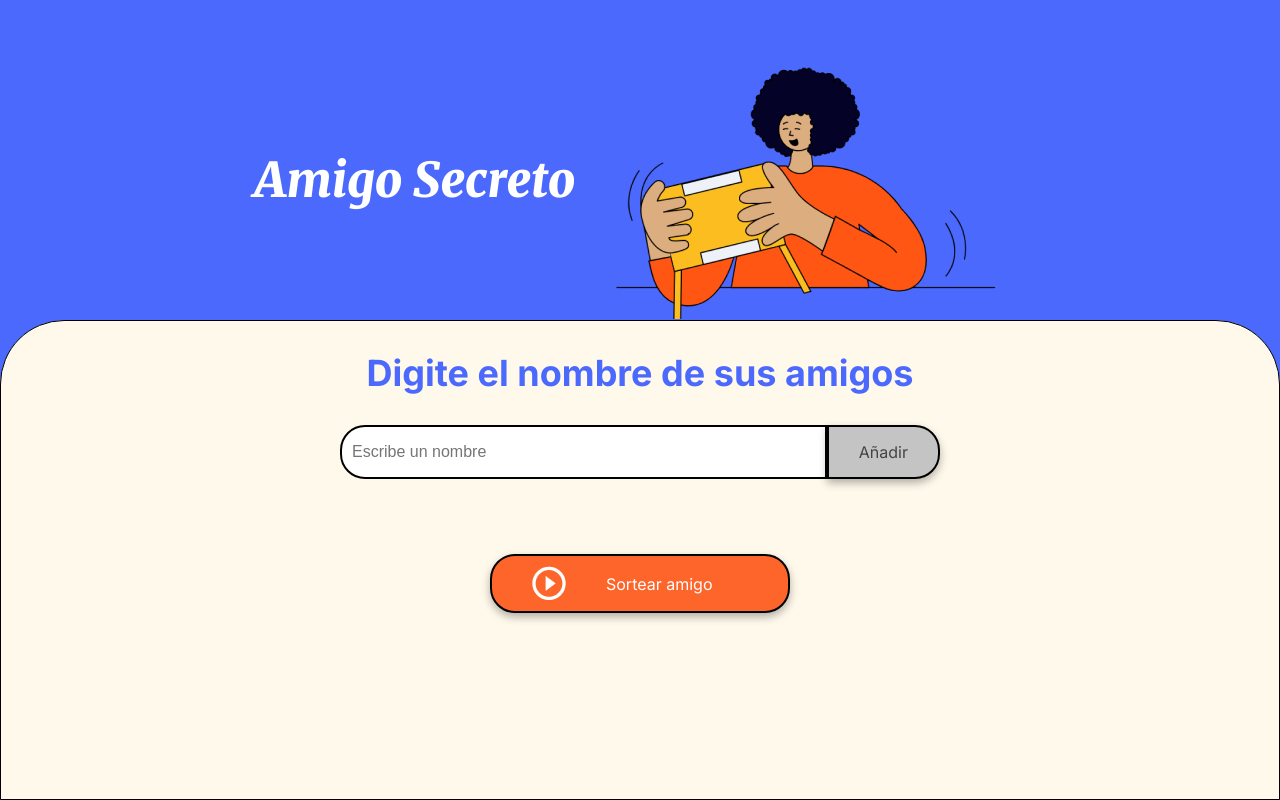
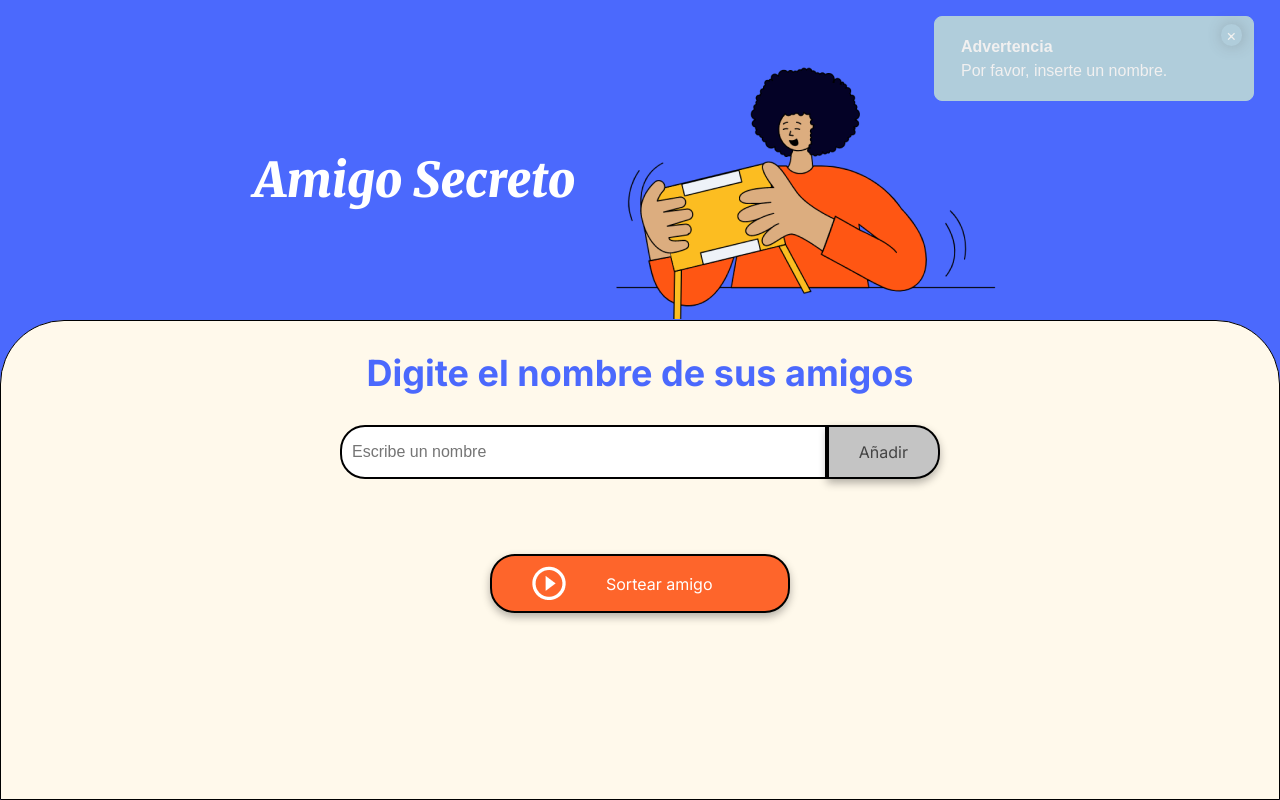
Before and after one commit to AndreaAG01/challenge-amigo-secreto, a plain HTML site: page index.html in a window 1280 px wide. Both pictures are taken after a click on the button "Añadir". Drawn offline with Linux system fonts and the light colour scheme.

Commit message:
Validar el valor capturado y mostrar un alert

```diff
--- a/app.js
+++ b/app.js
@@ -3,3 +3,67 @@
 // Se crea la variable encargada de almacenar los nombres de los amigos
 // Tipo: Array
 let listaAmigos = [];
+//Creo una variable para almacenar el objeto alerta
+let miAlerta = document.getElementById("myAlert");
+
+//Se crea una función que se encargue de añadir los amigos a la variable listaAmigos
+function agregarAmigo() {
+
+    //Inicializamos una variable para almacenar el valor del input
+    //Capturamos el valor del input por Id (amigo)
+    let amigo = document.getElementById('amigo').value;
+
+    //Validamos que el valor no sea nulo, ni vacío
+    validarValorInput(amigo);
+
+}
+
+//Se crea una función para validar si el campo es nulo, vacío o no esta definido
+function validarValorInput(amigo) {
+    //
+    if (amigo.trim() === "" || amigo === null){
+        abrirAlerta('Por favor, inserte un nombre.');
+    }else{
+
+    }
+}
+
+// Función encargada de crear y mostrar la alerta
+function abrirAlerta(mensaje) {
+    if (!miAlerta) {
+        // Crear div contenedor del alert
+        const alert = document.createElement("div");
+        // Asignar clases a la alerta
+        alert.className = "alert alert-info alert-dismissable clear in";
+        //Asignar Id a la alerta
+        alert.setAttribute('id', 'myAlert');
+        //Insertar estructura HTML de la alerta
+        alert.innerHTML = `
+            <div class="text">
+                <strong>Advertencia</strong>
+                <span>${mensaje}</span>
+            </div>
+            <button type="button" aria-label="close" class="close" onclick="cerrarAlerta()">
+                <span aria-hidden="true">×</span>
+            </button>
+        `;
+
+        // Insertar en el contenedor
+        document.getElementById("demo-preview").appendChild(alert);
+        // Eliminar la alerta después de 3 segundos
+        setTimeout(() => {
+            alert.remove(); // Elimina la alerta
+        }, 3000);
+    };
+
+  }
+
+//Función encargada de cerrar la alerta
+function cerrarAlerta() {
+    // Se elimina la clase y se transparenta la alerta
+    miAlerta.classList.remove("in");
+    // Elimina la alerta
+    setTimeout(() => {
+      miAlerta.remove();
+    }, 500);
+}
--- a/index.html
+++ b/index.html
@@ -34,6 +34,8 @@
                 </button>
             </div>
         </section>
+        <div class="demo-preview" id="demo-preview">
+        </div>
     </main>
 
     <script src="app.js" defer></script>
--- a/style.css
+++ b/style.css
@@ -6,6 +6,7 @@
     --color-button-hover: #e55720;
     --color-text: #444444;
     --color-white: #FFFFFF;
+    --info: #b0cddb;
 }
 
 /* Estilos generales */
@@ -160,3 +161,72 @@ ul {
 .button-draw:hover {
     background-color: var(--color-button-hover);
 }
+
+/* Alert */
+.demo-preview {
+  position: fixed;
+  top: 2%;
+  right: 2%;
+  width: 25%;
+  max-width: 90%;
+  text-align: left;
+}
+
+/* Estilo base del alert */
+.alert {
+  padding: 15px 20px;
+  border-radius: 8px;
+  border: 1px solid transparent;
+  color: #f1f0f0;
+  font-family: Arial, sans-serif;
+  display: flex;
+  justify-content: space-between;
+  align-items: center;
+}
+
+/* Variación: alert info */
+.alert-info {
+  background-color: var(--info);
+  border-color: var(--info);
+}
+
+/* Botón de cierre */
+.alert .close {
+  background: none;
+  border: none;
+  color: #f1f1f0;
+  cursor: pointer;
+  transition: transform 0.3s ease;
+}
+
+.alert .text{
+    margin: 2%;
+    display: flex;
+    flex-direction: column;
+}
+
+.alert .text span{
+    margin-top: 3%;
+}
+
+.alert button{
+    text-align: justify;
+    position: fixed;
+    top: 3%;
+    right: 3%;
+    padding: 1px 5px;
+    box-shadow: 1px 0 15px rgba(85, 85, 85, 0.3);
+}
+
+.alert .close:hover {
+  transform: scale(1.2);
+}
+
+.clear {
+  opacity: 0;
+  transition: opacity 0.5s ease-in-out;
+}
+
+.in {
+  opacity: 1;
+}
```
Also changed, not shown: assets/closed.png (added).
